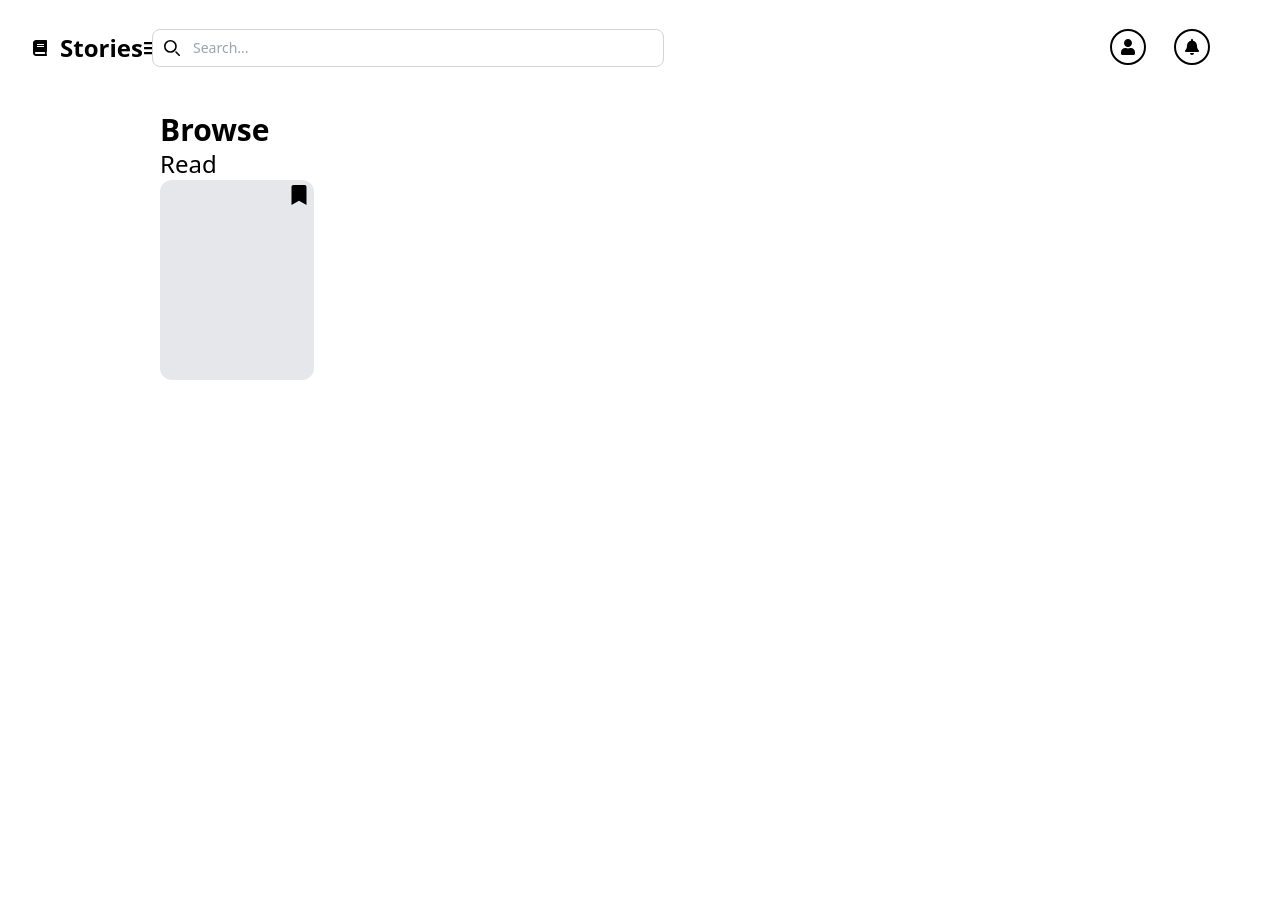
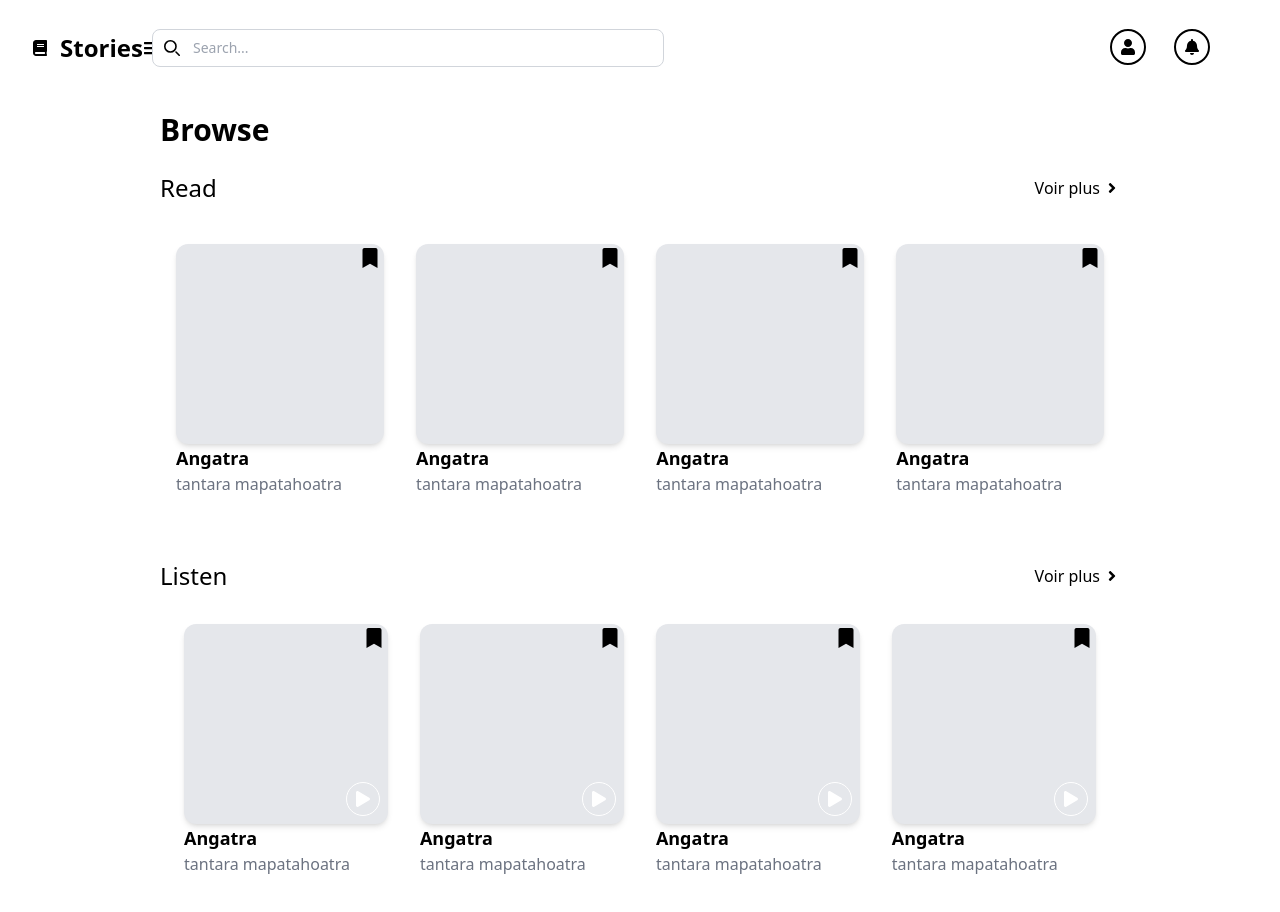
Before and after one commit to ordkiki/Story, a React (Vite) app: page / in a window 1280 px wide. Shown: the top 912 px of the page. Before the commit the page ends 800 px from the top, so only its background shows below. Built offline with nearby package versions, Linux system fonts and the light colour scheme.

Commit message:
fin page Browse Front

```diff
--- a/src/App.jsx
+++ b/src/App.jsx
@@ -7,6 +7,8 @@ import Manage from './views/Manage'
 import Browse from './views/Browse'
 import Favoris from './views/Favoris'
 import Collection from './views/Collection'
+import ReadMore from './views/ReadMore'
+import ListenMore from './views/ListenMore'
 function App() {
 
   return (
@@ -17,6 +19,9 @@ function App() {
         <Route index path='/Browse' element={<Browse/>}/>
         <Route index path='/Favoris' element={<Favoris/>}/>
         <Route index path='/Collection' element={<Collection/>}/>
+        <Route index path='/ReadMore' element={<ReadMore/>}/>
+        <Route index path='/ListenMore' element={<ListenMore/>}/>
+
       </Routes>
     </BrowserRouter>)
 }
--- a/src/components/BrowseComponent.jsx
+++ b/src/components/BrowseComponent.jsx
@@ -1,16 +1,43 @@
-import React from 'react'
-import Card from './CardComponent'
+import React from 'react';
+import { Link } from 'react-router-dom';
+import {CardRead,CardListen} from './CardComponent';
+import { FaAngleRight } from 'react-icons/fa'; // Importer l'icône pour "voir plus"
 
-function BrowseComponent() {
+export function Listen() {
   return (
-    <div className='p-4 mx-36'>
-        <h1 className='font-bold text-3xl'>Browse</h1>
-        <div className='read'>
-            <h3 className='font-medium text-2xl'>Read</h3>
-        </div>
-        <Card></Card>
+    <div className='listen my-10'>
+      <div className='flex flex-col md:flex-row justify-between items-center'>
+        <h3 className='font-medium text-2xl'>Listen</h3>
+        <Link to="/more" className='flex items-center mt-2 md:mt-0'>
+          Voir plus <FaAngleRight className='ml-1' />
+        </Link>
+      </div>
+      <div className='p-4 card-vakiana flex flex-wrap justify-between'>
+        <CardListen title="Angatra"  description="tantara mapatahoatra" />
+        <CardListen title="Angatra"  description="tantara mapatahoatra" />
+        <CardListen title="Angatra"  description="tantara mapatahoatra" />
+        <CardListen title="Angatra"  description="tantara mapatahoatra" />
+      </div>
     </div>
-  )
+  );
 }
 
-export default BrowseComponent
+
+export function Read() {
+    return (
+      <div className='read my-5'>
+        <div className='flex flex-col md:flex-row justify-between items-center mb-4'>
+          <h3 className='font-medium text-xl md:text-2xl'>Read</h3>
+          <Link to="/ReadMore" className='flex items-center mt-2 md:mt-0 text-sm md:text-base'>
+            Voir plus <FaAngleRight className='ml-1' />
+          </Link>
+        </div>
+        <div className='p-2 card-vakiana flex flex-wrap justify-between'>
+          <CardRead title="Angatra" description="tantara mapatahoatra" />
+          <CardRead title="Angatra" description="tantara mapatahoatra" />
+          <CardRead title="Angatra" description="tantara mapatahoatra" />
+          <CardRead title="Angatra" description="tantara mapatahoatra" />
+        </div>
+      </div>
+    );
+  }
--- a/src/components/CardComponent.jsx
+++ b/src/components/CardComponent.jsx
@@ -1,15 +1,31 @@
-import React from 'react'
-import {FaBookmark} from "react-icons/fa"
-function Card(props) {
+import React from 'react';
+import { FaBookmark } from 'react-icons/fa';
+import { FaPlay } from 'react-icons/fa'; // Importer l'icône de lecture
+
+export function CardRead(props) {
   return (
-    <div className='h-[25vh]'>
-        <div className='p-1 relative rounded-xl w-[12vw] h-[25vh] bg-gray-200'>
-          <FaBookmark className="m-[5px] text-xl absolute top-0 right-0"></FaBookmark>
-        </div>
-        <h3 className='font-semibold'>{props.title}</h3>
+    <div className='h-auto w-full md:w-[30%] lg:w-[22%] mx-2 my-4'>
+      <div className='relative rounded-xl bg-gray-200 shadow-md p-4 flex flex-col justify-between h-[25vh]'>
+        <FaBookmark className="m-1 text-xl absolute top-0 right-0" />
+
+      </div>
+        <h3 className='font-semibold text-lg'>{props.title}</h3>
         <p className='text-gray-500 font-thin'>{props.description}</p>
     </div>
-  )
+  );
 }
 
-export default Card
+export function CardListen(props) {
+    return (
+      <div className='h-auto w-full md:w-[30%] lg:w-[22%] mx-2 my-4'>
+        <div className='relative rounded-xl bg-gray-200 shadow-md p-4 flex flex-col justify-between h-[25vh]'>
+          <FaBookmark className="m-1 text-xl absolute top-0 right-0" />
+          <button className='p-2 text-white absolute right-2 bottom-2 rounded-[50%] border-white border border-solid'>
+              <FaPlay></FaPlay>
+          </button>
+        </div>
+          <h3 className='font-semibold text-lg'>{props.title}</h3>
+          <p className='text-gray-500 font-thin'>{props.description}</p>
+      </div>
+    );
+  }
--- a/src/components/Navbar.jsx
+++ b/src/components/Navbar.jsx
@@ -94,7 +94,7 @@ function Navbar() {
 
 export function Sidebar({ ToogleClick }) {
   return (
-    <div className='absolute top-0 left-0 w-[11vw] bg-white h-[100vh] border p-4'>
+    <div className='z-10 absolute top-0 left-0 w-[11vw] bg-white h-[100vh] border p-4'>
       <div className='flex w-[10vw] p-4'>
         <a href="https://flowbite.com/" className="flex items-center space-x-3 w-[13vw] rtl:space-x-reverse">
           <FaBook className=''></FaBook>
--- /dev/null
+++ b/src/components/PathBrowse.jsx
@@ -0,0 +1,12 @@
+import React from 'react'
+import { FaAngleRight } from 'react-icons/fa'; // Importer l'icône pour "voir plus"
+
+function PathBrowse(props) {
+  return (
+    <div className='mx-40 m-5'>
+        <h1 className='flex items-center text-xl'>Browse <FaAngleRight/> {props.path}</h1>
+    </div>
+  )
+}
+
+export default PathBrowse
--- a/src/index.css
+++ b/src/index.css
@@ -2,3 +2,6 @@
 @tailwind base;
 @tailwind components;
 @tailwind utilities;
+body{
+    overflow-x: hidden;
+}
--- a/src/views/Browse.jsx
+++ b/src/views/Browse.jsx
@@ -1,12 +1,17 @@
-import Navbar from "../components/Navbar"
-import BrowseComponent from "../components/BrowseComponent"
+import Navbar from "../components/Navbar";
+import { Read, Listen } from "../components/BrowseComponent";
+
 function Browse() {
   return (
-    <div>
-      <Navbar></Navbar>
-      <BrowseComponent></BrowseComponent>
+    <div className='flex flex-col'>
+      <Navbar />
+      <div className='p-4 mx-4 md:mx-10 lg:mx-36'>
+        <h1 className='font-bold text-3xl mb-6'>Browse</h1>
+        <Read />
+        <Listen className="my-10" />
+      </div>
     </div>
-  )
+  );
 }
 
-export default Browse
+export default Browse;
--- /dev/null
+++ b/src/views/ListenMore.jsx
@@ -0,0 +1,40 @@
+import React from 'react'
+import Navbar from '../components/Navbar'
+import { CardListen } from '../components/CardComponent'
+import PathBrowse from '../components/PathBrowse'
+export default function ReadMore() {
+  return (
+    <div>
+        <Navbar></Navbar>
+        <div>
+          <PathBrowse path="Listen"></PathBrowse>
+        </div>
+
+        <div className='flex mx-40 p-4 w-[85vw]'>
+          <CardListen title="Angatra" description="tantara mapatahoatra" />
+          <CardListen title="Angatra" description="tantara mapatahoatra" />
+          <CardListen title="Angatra" description="tantara mapatahoatra" />
+          <CardListen title="Angatra" description="tantara mapatahoatra" />
+        </div>
+        <div className='flex mx-40 p-4 w-[85vw]'>
+          <CardListen title="Angatra" description="tantara mapatahoatra" />
+          <CardListen title="Angatra" description="tantara mapatahoatra" />
+          <CardListen title="Angatra" description="tantara mapatahoatra" />
+          <CardListen title="Angatra" description="tantara mapatahoatra" />
+        </div>
+        <div className='flex mx-40 p-4 w-[85vw]'>
+          <CardListen title="Angatra" description="tantara mapatahoatra" />
+          <CardListen title="Angatra" description="tantara mapatahoatra" />
+          <CardListen title="Angatra" description="tantara mapatahoatra" />
+          <CardListen title="Angatra" description="tantara mapatahoatra" />
+        </div>
+        <div className='flex mx-40 p-4 w-[85vw]'>
+          <CardListen title="Angatra" description="tantara mapatahoatra" />
+          <CardListen title="Angatra" description="tantara mapatahoatra" />
+          <CardListen title="Angatra" description="tantara mapatahoatra" />
+          <CardListen title="Angatra" description="tantara mapatahoatra" />
+        </div>
+
+    </div>
+  )
+}
--- /dev/null
+++ b/src/views/ReadMore.jsx
@@ -0,0 +1,40 @@
+import React from 'react'
+import Navbar from '../components/Navbar'
+import { CardRead } from '../components/CardComponent'
+import PathBrowse from '../components/PathBrowse'
+export default function ReadMore() {
+  return (
+    <div>
+        <Navbar></Navbar>
+        <div>
+          <PathBrowse path="Read"></PathBrowse>
+        </div>
+
+        <div className='flex mx-40 p-4 w-[85vw]'>
+          <CardRead title="Angatra" description="tantara mapatahoatra" />
+          <CardRead title="Angatra" description="tantara mapatahoatra" />
+          <CardRead title="Angatra" description="tantara mapatahoatra" />
+          <CardRead title="Angatra" description="tantara mapatahoatra" />
+        </div>
+        <div className='flex mx-40 p-4 w-[85vw]'>
+          <CardRead title="Angatra" description="tantara mapatahoatra" />
+          <CardRead title="Angatra" description="tantara mapatahoatra" />
+          <CardRead title="Angatra" description="tantara mapatahoatra" />
+          <CardRead title="Angatra" description="tantara mapatahoatra" />
+        </div>
+        <div className='flex mx-40 p-4 w-[85vw]'>
+          <CardRead title="Angatra" description="tantara mapatahoatra" />
+          <CardRead title="Angatra" description="tantara mapatahoatra" />
+          <CardRead title="Angatra" description="tantara mapatahoatra" />
+          <CardRead title="Angatra" description="tantara mapatahoatra" />
+        </div>
+        <div className='flex mx-40 p-4 w-[85vw]'>
+          <CardRead title="Angatra" description="tantara mapatahoatra" />
+          <CardRead title="Angatra" description="tantara mapatahoatra" />
+          <CardRead title="Angatra" description="tantara mapatahoatra" />
+          <CardRead title="Angatra" description="tantara mapatahoatra" />
+        </div>
+
+    </div>
+  )
+}
```
